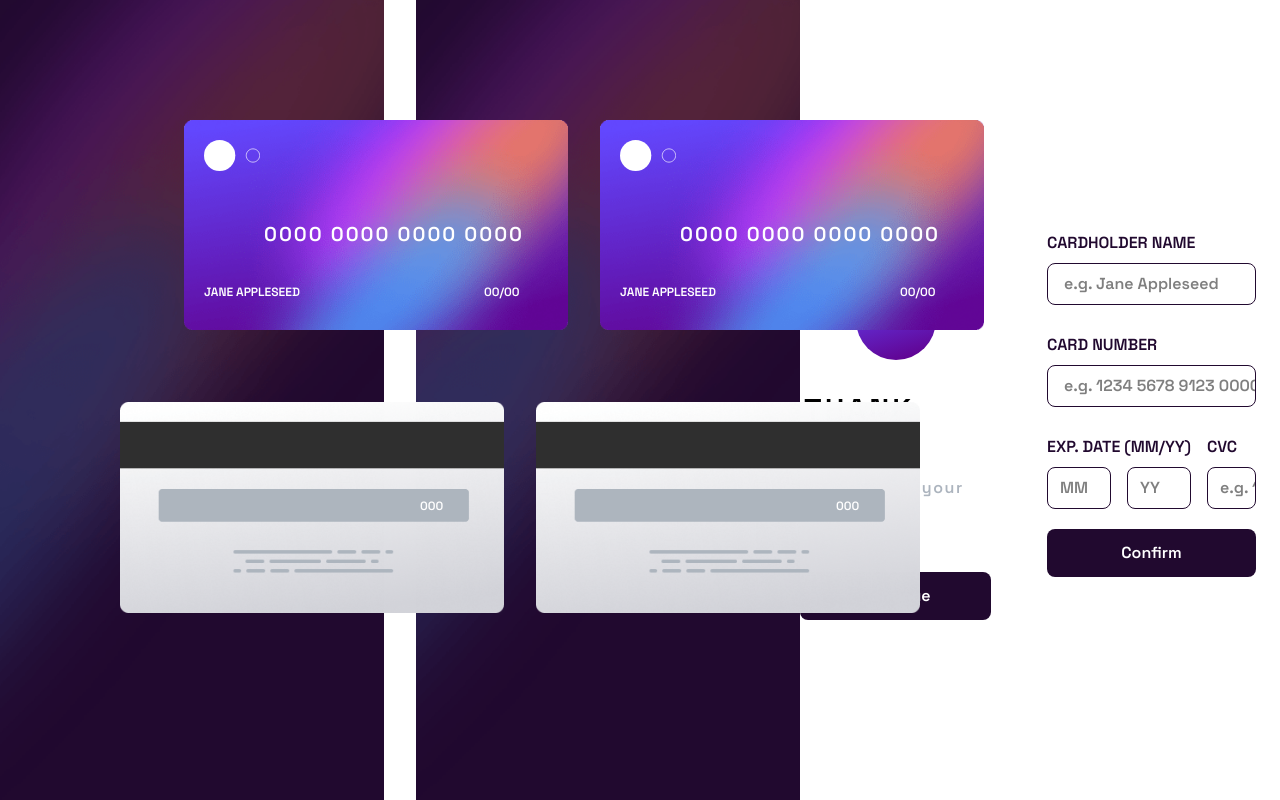
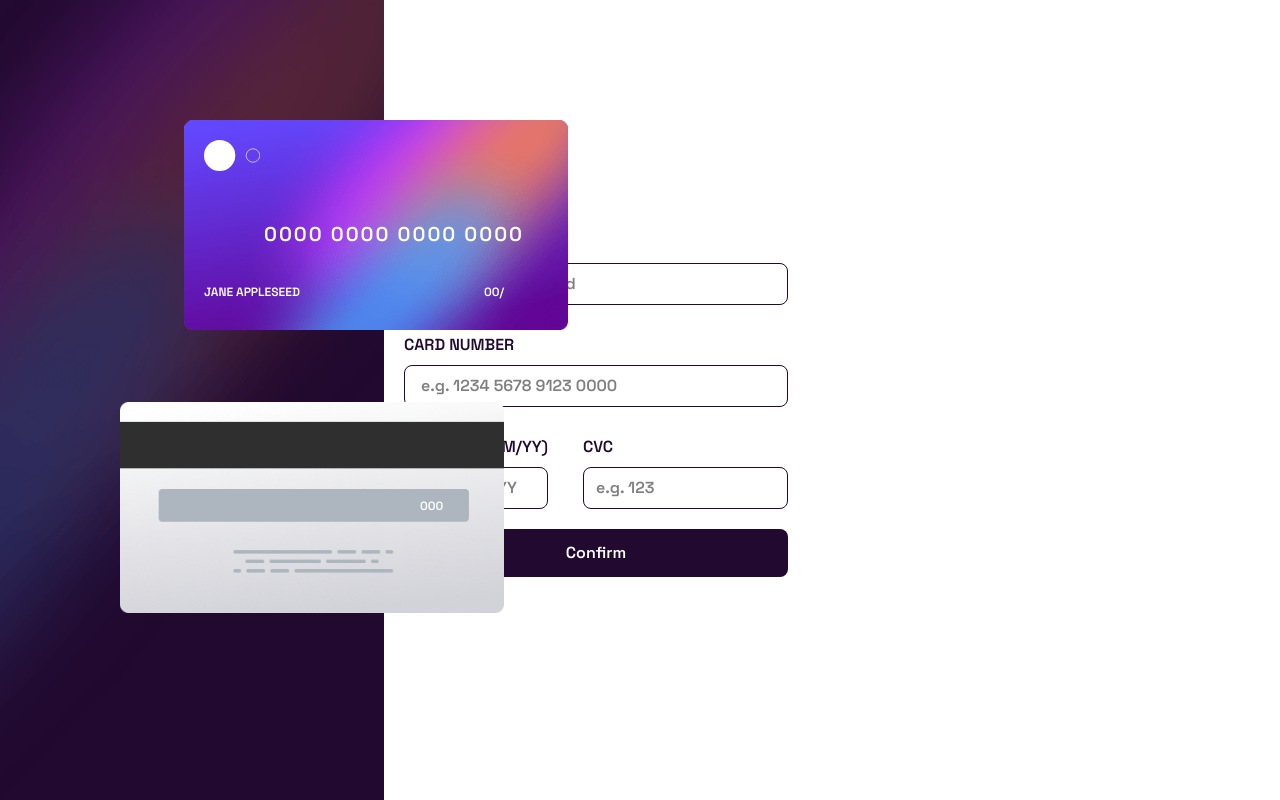
Before and after one commit to FelipeGdasilva/frontend-mentor-challenge, a Next.js app in the folder interactive-card-details/: page / in a window 1280 px wide. Built offline with nearby package versions, Linux system fonts and the light colour scheme.

Commit message:
feat: connect card state, fix submit button, and clean thank you layout

```diff
--- a/interactive-card-details/src/app/page.tsx
+++ b/interactive-card-details/src/app/page.tsx
@@ -1,15 +1,54 @@
+"use client";
+
+import { useState } from "react";
 import CardDisplay from "../components/CardDisplay";
 import CardForm from "../components/CardForm";
 import ThankYou from "../components/ThankYouState";
 
+
 export default function Home() {
+  const [name, setName] = useState('');
+  const [number, setNumber] = useState('');
+  const [month, setMonth] = useState('');
+  const [year, setYear] = useState('');
+  const [cvc, setCvc] = useState('');
+  const [isSubmitted, setIsSubmitted] = useState(false);
+
+  const handleSubmit = (e: React.SubmitEvent) =>{
+    e.preventDefault();
+
+    if(name.trim() && number.trim() && month.trim() && year.trim() && cvc.trim()){
+         setIsSubmitted(true);
+    }else{
+        alert("Por favor, Preencher todos os campos obrigatórios!")
+    }
+  }
+
+
   return (
-    <div className="flex flex-col gap-8 md:flex-row items-center">
-      <CardDisplay />
-      <ThankYou />
-      <div className="flex md:flex-1 w-full px-6 justify-center">
-        <CardForm />
-      </div>
+    <div className="flex flex-col gap-5 md:flex-row items-cente">
+      <CardDisplay
+       name={name}
+       number={number}
+       month={month}
+       year={year}
+       cvc ={cvc}
+       />
+
+      {isSubmitted ? <ThankYou/> : <CardForm
+       setName={setName}
+       name={name}
+       setNumber={setNumber}
+       number={number}
+       setMonth= {setMonth}
+       month={month}
+       setYear={setYear}
+       year={year}
+       setCvc={setCvc}
+       cvc= {cvc}
+       handleSubmit={handleSubmit}
+      />
+      }
     </div>
 
   );
--- a/interactive-card-details/src/components/CardDisplay.tsx
+++ b/interactive-card-details/src/components/CardDisplay.tsx
@@ -43,15 +43,15 @@ export default function CardDisplay({name,number,month,year,cvc}: CardDisplayPro
         />
 
         <span className="absolute top-5 translate-y-20 translate-x-12 md:translate-x-20 tracking-widest text-lg md:text-xl text-white z-10">
-          0000 0000 0000 0000
+          { number || "0000 0000 0000 0000"}
         </span>
 
         <span className="absolute top-5 md:top-9 translate-y-32 translate-x-5 text-xs uppercase text-white z-10">
-          JANE APPLESEED
+          { name || "JANE APPLESEED"}
         </span>
 
         <span className="absolute top-5 md:top-9 translate-y-32 translate-x-60 md:translate-x-75 text-xs text-white z-10">
-          00/00
+         {month || "00"}/{year || ""}
         </span>
       </div>
 
@@ -65,7 +65,7 @@ export default function CardDisplay({name,number,month,year,cvc}: CardDisplayPro
         />
 
         <span className="absolute top-5 translate-y-15 md:translate-y-19 translate-x-60 md:translate-x-75 text-xs text-white z-10">
-          000
+          {cvc || "000"}
         </span>
       </div>
     </section>
--- a/interactive-card-details/src/components/CardForm.tsx
+++ b/interactive-card-details/src/components/CardForm.tsx
@@ -1,14 +1,22 @@
+"use client";
+
 interface CardFormProps {
-  name: string;
-  number: string;
-  month: string;
-  year: string;
-  cvc: string;
+  setName:  React.Dispatch<React.SetStateAction<string>>
+  name:string,
+  setNumber: React.Dispatch<React.SetStateAction<string>>
+  number:string,
+  setMonth: React.Dispatch<React.SetStateAction<string>>
+  month: string,
+  setYear: React.Dispatch<React.SetStateAction<string>>
+  year: string,
+  setCvc: React.Dispatch<React.SetStateAction<string>>
+  cvc: string,
+   handleSubmit : (e: React.SubmitEvent) => void;
 }
 
-export default function CardForm( {name, number, month,year, cvc}: CardFormProps) {
+export default function CardForm( {setName, setNumber, setMonth,setYear, setCvc, handleSubmit, name, number, month, year,cvc}: CardFormProps) {
   return (
-    <form className="min-h-screen flex flex-col justify-center gap-5 w-full max-w-sm overflow-x-hidden">
+    <form onSubmit={handleSubmit} className="min-h-screen flex flex-col justify-center gap-5 w-full max-w-sm overflow-x-hidden">
       <div className="flex flex-col">
         <label className="py-2 text-base font-semibold text-purple-950">
           CARDHOLDER NAME
@@ -17,6 +25,8 @@ export default function CardForm( {name, number, month,year, cvc}: CardFormProps
           type="text"
           className="border border-purple-950 rounded-lg py-2  pl-4"
           placeholder="e.g. Jane Appleseed "
+          value={name}
+          onChange={(e) => setName(e.target.value)}
         ></input>
       </div>
 
@@ -28,6 +38,8 @@ export default function CardForm( {name, number, month,year, cvc}: CardFormProps
           type="text"
           className="border border-purple-950 rounded-lg py-2  pl-4 "
           placeholder="e.g. 1234 5678 9123 0000"
+          value={number}
+          onChange={(e) => setNumber(e.target.value)}
         ></input>
       </div>
 
@@ -41,12 +53,16 @@ export default function CardForm( {name, number, month,year, cvc}: CardFormProps
               type="text"
               className="border border-purple-950 rounded-lg py-2 px-3 w-16 pl-3 "
               placeholder="MM"
+              value={month}
+              onChange={(e) => setMonth(e.target.value)}
             />
 
             <input
               type="text"
               className="border border-purple-950 rounded-lg px-3 py-2 w-16 pl-3 "
               placeholder="YY"
+              value={year}
+              onChange={(e)=> setYear(e.target.value)}
             />
           </div>
         </div>
@@ -59,12 +75,14 @@ export default function CardForm( {name, number, month,year, cvc}: CardFormProps
             type="text"
             className="border border-purple-950 rounded-lg py-2  w-full  pl-3 "
             placeholder="e.g. 123"
+            value={cvc}
+            onChange={(e) => setCvc(e.target.value)}
           ></input>
         </div>
       </div>
 
       <button
-        type="button"
+        type="submit"
         className="w-full bg-purple-950 py-3 rounded-lg text-white font-medium hover:bg-gray-400 "
       >
         Confirm
--- a/interactive-card-details/src/components/ThankYouState.tsx
+++ b/interactive-card-details/src/components/ThankYouState.tsx
@@ -1,40 +1,11 @@
+ "use client";
 import Image from "next/image";
 
 export default function ThankYou() {
   return (
     <main className="flex flex-col md:flex-row">
       <section className="relative w-full h-60 md:w-96 md:h-screen">
-        <Image
-          src="/images/bg-main-mobile.png"
-          alt="Fundo mobile"
-          fill
-          className="object-cover md:hidden"
-        />
-
-        <Image
-          src="/images/bg-main-desktop.png"
-          alt="Fundo desktop"
-          fill
-          className="hidden object-cover md:block"
-        />
-
-        <div className="relative w-80 md:w-96 md:left-36  translate-x-10 mt-20 top-10 z-20">
-          <Image
-            src="/images/bg-card-front.png"
-            alt="Frente do cartão"
-            height={245}
-            width={447}
-            className="w-full h-auto"
-          />
-
-          <Image
-            src="/images/card-logo.svg"
-            alt=""
-            width={84}
-            height={47}
-            className="absolute top-5 left-5 w-12 md:w-14 h-auto"
-          />
-
+        <div>
           <span className="absolute top-5 translate-y-20 translate-x-12 md:translate-x-20 tracking-widest text-lg md:text-xl text-white z-10">
             0000 0000 0000 0000
           </span>
@@ -48,15 +19,7 @@ export default function ThankYou() {
           </span>
         </div>
 
-        <div className="relative w-80 md:w-96 translate-x-10 ml-10 md:ml-20 md:mt-28 bottom-58  md:bottom-auto mb-29 z-10">
-          <Image
-            src="/images/bg-card-back.png"
-            alt="Verso do cartão"
-            height={245}
-            width={447}
-            className="w-full h-auto"
-          />
-
+        <div>
           <span className="absolute top-5 translate-y-15 md:translate-y-19 translate-x-60 md:translate-x-75 text-xs text-white z-10">
             000
           </span>
```
